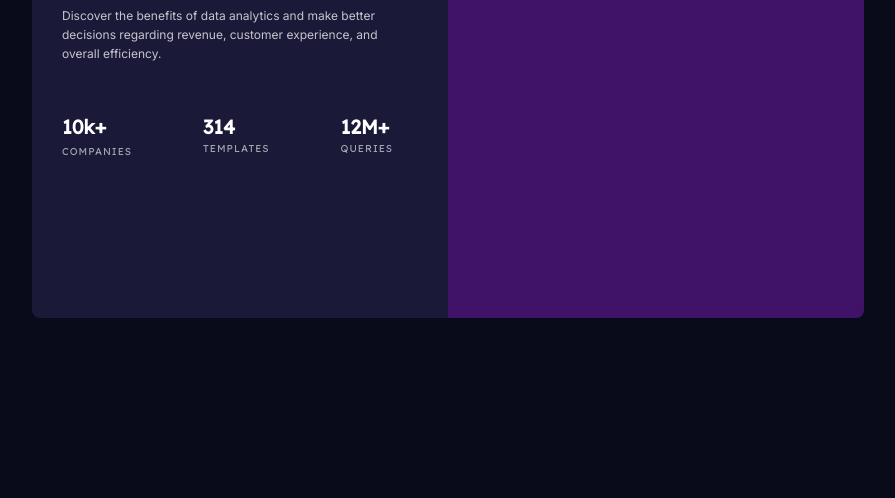
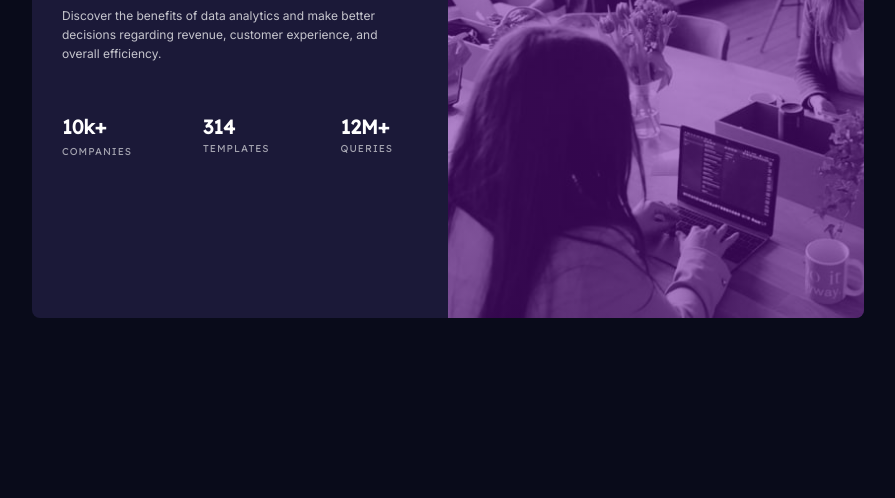
Before and after one commit to agausha/-Stats-preview-card, a plain HTML site: page index.html in a window 1280 px wide. Shown: the part 302-800 px from the top of the page, without its empty margins (192-1087 px from the left). Drawn offline with Linux system fonts and the light colour scheme.

Commit message:
Fixed a bug to display the image

```diff
--- a/sass/_component.scss
+++ b/sass/_component.scss
@@ -55,7 +55,7 @@
         rgba($color-primary-accent-Soft-violet-1, 0.5)
           rgba($color-primary-accent-Soft-violet-2, 0.5)
       ),
-      url(/img/image-header-desktop.jpg);
+      url(/images/image-header-desktop.jpg);
     background-size: cover;
   }
 }
```
Also changed, not shown: css/main.css, css/main.min.css, 4 other files.
